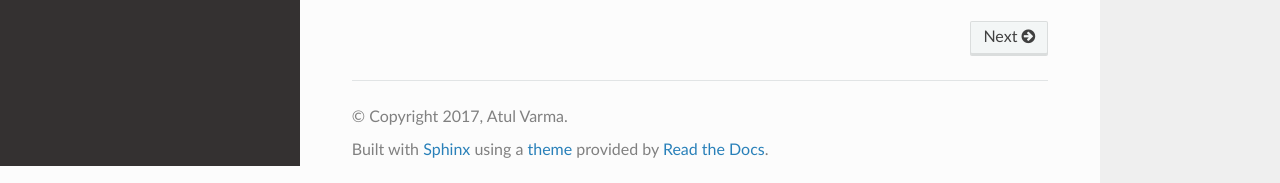
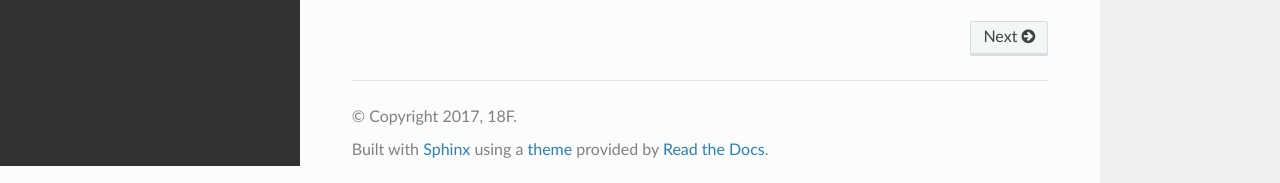
Before and after one commit to cloud-gov/django-uaa, a Sphinx documentation site: the page built from docs/index.rst, in a window 1280 px wide. Shown: the part 734-917 px from the top of the page. Built offline with Sphinx 7.4.7 and the Read the Docs theme 2.0.0, drawn with Linux system fonts in a browser that asks for light colours.

Commit message:
Change copyright, author to 18F

```diff
--- a/docs/conf.py
+++ b/docs/conf.py
@@ -47,8 +47,8 @@ master_doc = 'index'
 
 # General information about the project.
 project = 'cg-django-uaa'
-copyright = '2017, Atul Varma'
-author = 'Atul Varma'
+copyright = '2017, 18F'
+author = '18F'
 
 # The version info for the project you're documenting, acts as replacement for
 # |version| and |release|, also used in various other places throughout the
```
